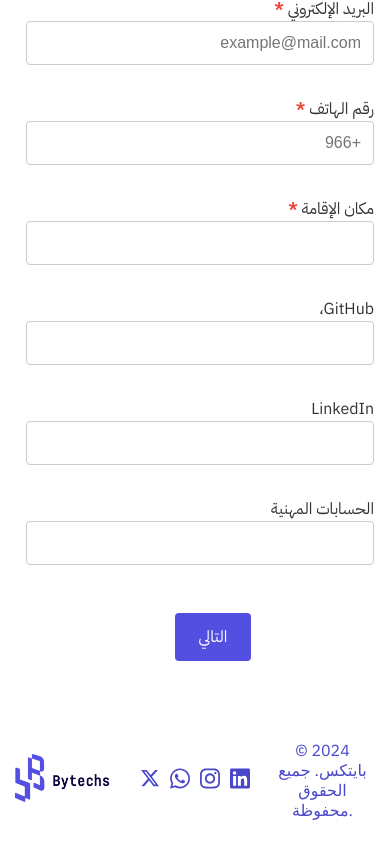
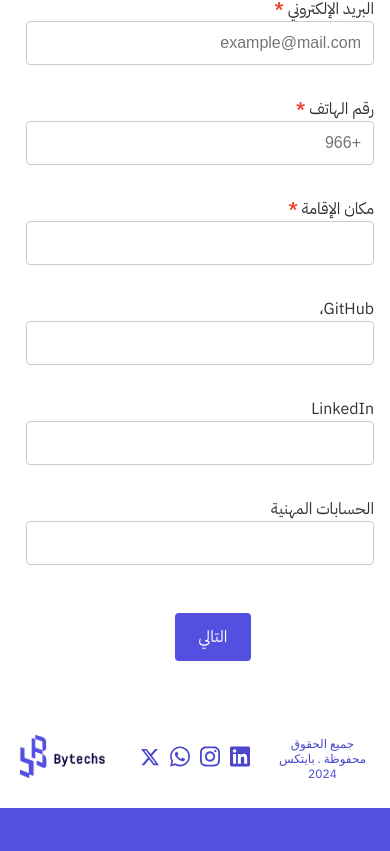
Before and after one commit to ByTechS-Platform/ByTechS-Website, a React (Create React App) app: page /join-us in a window 390 px wide. Shown: the part 976-1827 px from the top of the page. After the commit the page ends 1784 px from the top, so only its background shows below. Built offline with nearby package versions, Linux system fonts and the light colour scheme.

Commit message:
Footer updated based on the provided comments

```diff
--- a/src/Components/Footer.js
+++ b/src/Components/Footer.js
@@ -46,10 +46,10 @@ const Footer = () => {
           </div>
           <div className="right-content">
             <p
-              data-en="© 2024 Bytechs. All rights reserved."
-              data-ar="© 2024 بايتكس. جميع الحقوق محفوظة."
+              data-en="© 2024 ByTechS. All rights reserved."
+              data-ar="جميع الحقوق محفوظة . بايتكس 2024"
             >
-              © 2024 بايتكس. جميع الحقوق محفوظة.
+              جميع الحقوق محفوظة . بايتكس 2024
             </p>
           </div>
         </div>
--- a/src/Styles/Footer.scss
+++ b/src/Styles/Footer.scss
@@ -15,11 +15,15 @@ footer {
     gap: 20px;
     width: 100%;
 
+    .right-content{
+      margin: 0;
+    }
+
    .left-content {
       flex: 1;
       text-align: center;
       img{
-        width: 100px;
+        width: 90px;
         margin-right: 5px;
       }
     }
@@ -41,5 +45,11 @@ footer {
     .right-content{
       flex: 1;
     }
+
+     @media (max-width: 480px){
+      p{
+        font-size: 12px;
+      }
+     }
   }
 }
```
